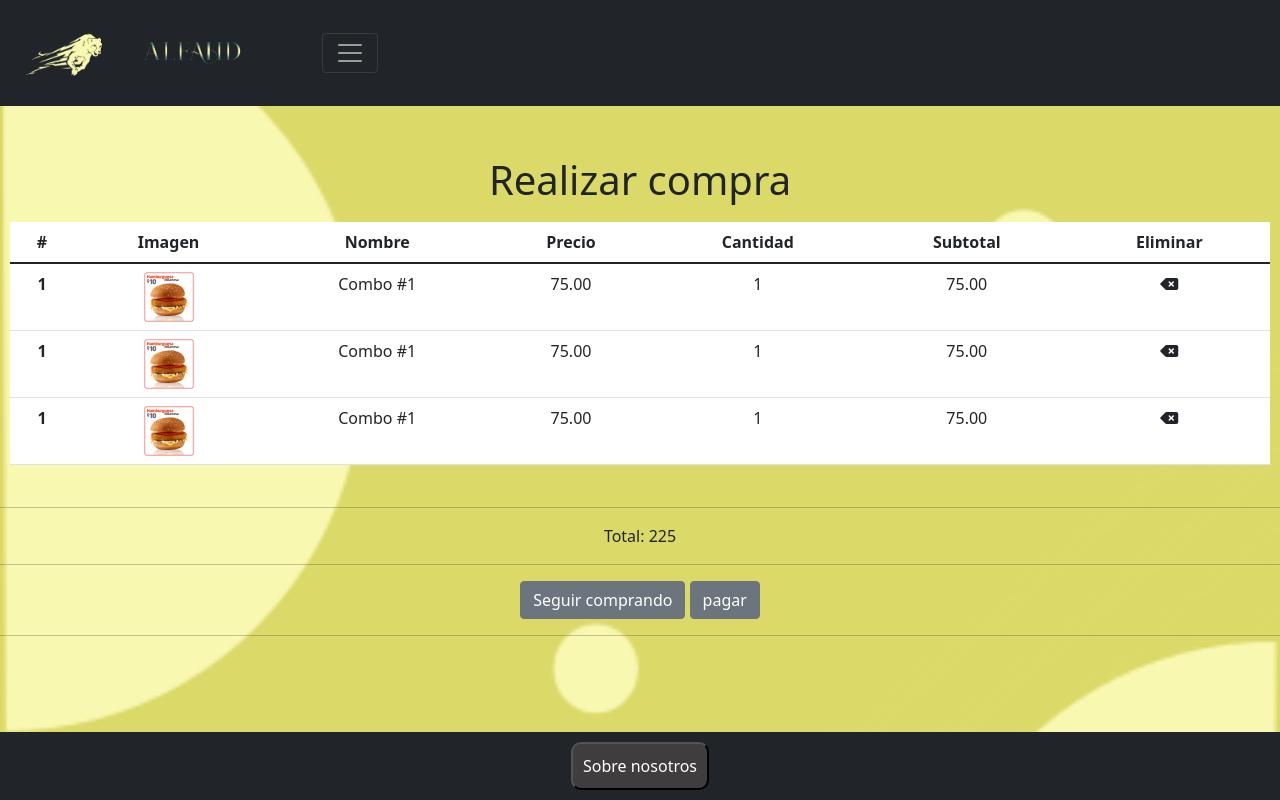
After one commit to Gerardo2811/ALFAHD, a PHP site: page /clientes-carrito.html in a window 1280 px wide. The commit adds this page. Run offline with PHP 8.4, Linux system fonts and the light colour scheme; some libraries are stand-ins or nearby versions.

Commit message:
Creacion del formulario para el carrito de compras

```diff
--- /dev/null
+++ b/clientes-carrito.html
@@ -0,0 +1,101 @@
+<!DOCTYPE html>
+<html lang="en">
+<head>
+    <meta charset="UTF-8">
+    <meta http-equiv="X-UA-Compatible" content="IE=edge">
+    <meta name="viewport" content="width=device-width, initial-scale=1.0">
+    <title>Carrito</title>
+
+    <link href="https://cdn.jsdelivr.net/npm/bootstrap@5.1.3/dist/css/bootstrap.min.css" rel="stylesheet" integrity="sha384-1BmE4kWBq78iYhFldvKuhfTAU6auU8tT94WrHftjDbrCEXSU1oBoqyl2QvZ6jIW3" crossorigin="anonymous">
+    <script src="https://kit.fontawesome.com/1dab82ee8f.js" crossorigin="anonymous"></script>
+
+    <link rel="stylesheet" href="css/estilos.css">
+
+</head>
+<body>
+
+
+    <nav class="navbar navbar-dark bg-dark">
+        <div class="container-fluid">
+          <img src="img/cheeta.png" alt="" id="cheeta">
+          <img src="img/ALFAHD.png" alt="" id="Alfahd">
+          <button class="navbar-toggler" type="button" data-bs-toggle="collapse" data-bs-target="#navbarToggleExternalContent" aria-controls="navbarToggleExternalContent" aria-expanded="false" aria-label="Toggle navigation">
+            <span class="navbar-toggler-icon"></span>
+          </button>
+        </div>
+      </nav>
+
+      <h1>Realizar compra</h1>
+
+
+<div id="div-tabla" class="table-responsive-sm">
+
+
+      <table id="tabla"  class="table table-xl">
+        <thead>
+          <tr>
+            <th scope="col">#</th>
+            <th scope="col">Imagen</th>
+            <th scope="col">Nombre</th>
+            <th scope="col">Precio</th>
+            <th scope="col">Cantidad</th>
+            <th scope="col">Subtotal</th>
+            <th scope="col">Eliminar</th>
+          </tr>
+        </thead>
+        <tbody>
+          <tr>
+            <th scope="row">1</th>
+            <td><img id="pequeño" src="img/HamburguesaMilanesa.png" alt=""></td>
+            <td>Combo #1</td>
+            <td>75.00</td>
+            <td>1</td>
+            <td>75.00</td>
+            <td><i class="fa-solid fa-delete-left"></i></td>
+          </tr>
+          <th scope="row">1</th>
+            <td><img id="pequeño" src="img/HamburguesaMilanesa.png" alt=""></td>
+            <td>Combo #1</td>
+            <td>75.00</td>
+            <td>1</td>
+            <td>75.00</td>
+            <td><i class="fa-solid fa-delete-left"></i></td>
+          </tr>
+          <th scope="row">1</th>
+          <td><img id="pequeño" src="img/HamburguesaMilanesa.png" alt=""></td>
+          <td>Combo #1</td>
+          <td>75.00</td>
+          <td>1</td>
+          <td>75.00</td>
+          <td><i class="fa-solid fa-delete-left"></i></td>
+        </tr>
+
+        </tbody>
+      </table>
+
+    </div>
+<hr>
+        <div>
+           <p>Total: 225</p>
+            <hr>
+
+            <button type="button" class="btn btn-secondary" >Seguir comprando</button>
+            <button type="button" class="btn btn-secondary" >pagar</button>
+            <hr>
+
+        </div>
+
+
+
+
+
+      <footer>
+        <div> <button id="logo-buton-footer">Sobre nosotros</button></div>
+       </footer>
+
+      <script src="https://cdn.jsdelivr.net/npm/bootstrap@5.1.3/dist/js/bootstrap.bundle.min.js" integrity="sha384-ka7Sk0Gln4gmtz2MlQnikT1wXgYsOg+OMhuP+IlRH9sENBO0LRn5q+8nbTov4+1p" crossorigin="anonymous"></script>
+      <script src="https://cdn.jsdelivr.net/npm/bootstrap@5.1.3/dist/js/bootstrap.min.js" integrity="sha384-QJHtvGhmr9XOIpI6YVutG+2QOK9T+ZnN4kzFN1RtK3zEFEIsxhlmWl5/YESvpZ13" crossorigin="anonymous"></script>
+
+      <script src="https://cdn.jsdelivr.net/npm/@popperjs/core@2.10.2/dist/umd/popper.min.js" integrity="sha384-7+zCNj/IqJ95wo16oMtfsKbZ9ccEh31eOz1HGyDuCQ6wgnyJNSYdrPa03rtR1zdB" crossorigin="anonymous"></script>
+</body>
+</html>
--- a/css/estilos.css
+++ b/css/estilos.css
@@ -12,6 +12,7 @@ body{
     display: flex;
     flex-direction: column;
     min-height: 100vh;
+    text-align: center;
 }
 
 #cheeta{
@@ -132,4 +133,17 @@ footer{
     background-color:#F9F8B1;
 }
 
+#pequeño{
+    width: 50px;
+    height: 50px;
 }
+
+#div-tabla{
+    padding: 10px;
+
+}
+#tabla{
+    background-color: #fff;
+}
+
+}
```
